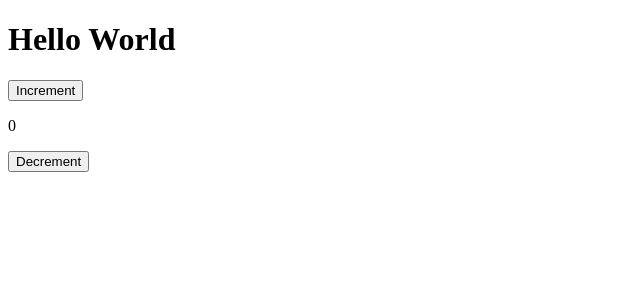
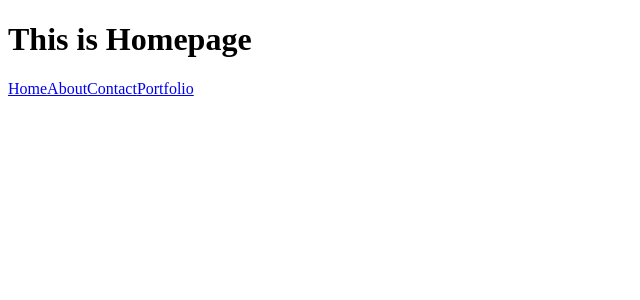
Before and after one commit to nazimfeni/nuxt-app, a Nuxt app: page / in a window 1280 px wide. Shown: the top 300 px of the page, without its empty margins (0-640 px from the left). Built offline with nearby package versions, Linux system fonts and the light colour scheme.

Commit message:
upadted pages

```diff
--- a/app.vue
+++ b/app.vue
@@ -1,4 +1,5 @@
 <template>
-<home-welcome />
- <counter />
-</template>
+<!-- <home-welcome />
+ <counter /> -->
+ <NuxtPage/>
+</template>x`
--- /dev/null
+++ b/pages/about.vue
@@ -0,0 +1,17 @@
+<template>
+    <div>
+<h1>About page</h1>
+<nuxt-link to="/">Home</nuxt-link>
+            <nuxt-link to="/about">About</nuxt-link>
+            <nuxt-link to="/contact">Contact</nuxt-link>
+            <nuxt-link to="/portfolio">Portfolio</nuxt-link>
+    </div>
+</template>
+
+<script setup>
+
+</script>
+
+<style lang="scss" scoped>
+
+</style>
--- /dev/null
+++ b/pages/contact.vue
@@ -0,0 +1,17 @@
+<template>
+    <div>
+<h1>Contact page</h1>
+<nuxt-link to="/">Home</nuxt-link>
+            <nuxt-link to="/about">About</nuxt-link>
+            <nuxt-link to="/contact">Contact</nuxt-link>
+            <nuxt-link to="/portfolio">Portfolio</nuxt-link>
+    </div>
+</template>
+
+<script setup>
+
+</script>
+
+<style lang="scss" scoped>
+
+</style>
--- /dev/null
+++ b/pages/index.vue
@@ -0,0 +1,17 @@
+<template>
+    <div>
+            <h1>This is Homepage</h1>
+            <nuxt-link to="/">Home</nuxt-link>
+            <nuxt-link to="/about">About</nuxt-link>
+            <nuxt-link to="/contact">Contact</nuxt-link>
+            <nuxt-link to="/portfolio">Portfolio</nuxt-link>
+    </div>
+</template>
+
+<script setup>
+
+</script>
+
+<style lang="scss" scoped>
+
+</style>
--- /dev/null
+++ b/pages/portfolio.vue
@@ -0,0 +1,17 @@
+<template>
+    <div>
+<h1>Portfolio page</h1>
+<nuxt-link to="/">Home</nuxt-link>
+            <nuxt-link to="/about">About</nuxt-link>
+            <nuxt-link to="/contact">Contact</nuxt-link>
+            <nuxt-link to="/portfolio">Portfolio</nuxt-link>
+    </div>
+</template>
+
+<script setup>
+
+</script>
+
+<style lang="scss" scoped>
+
+</style>
```
